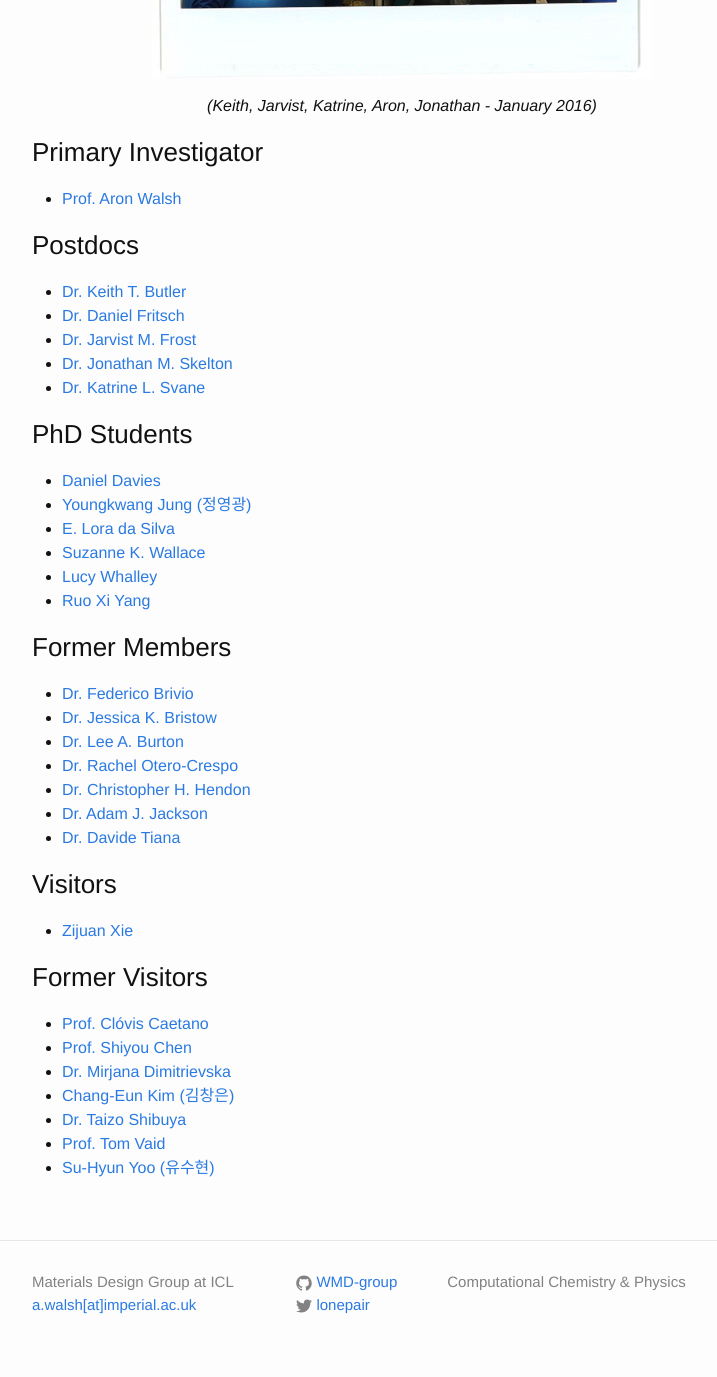
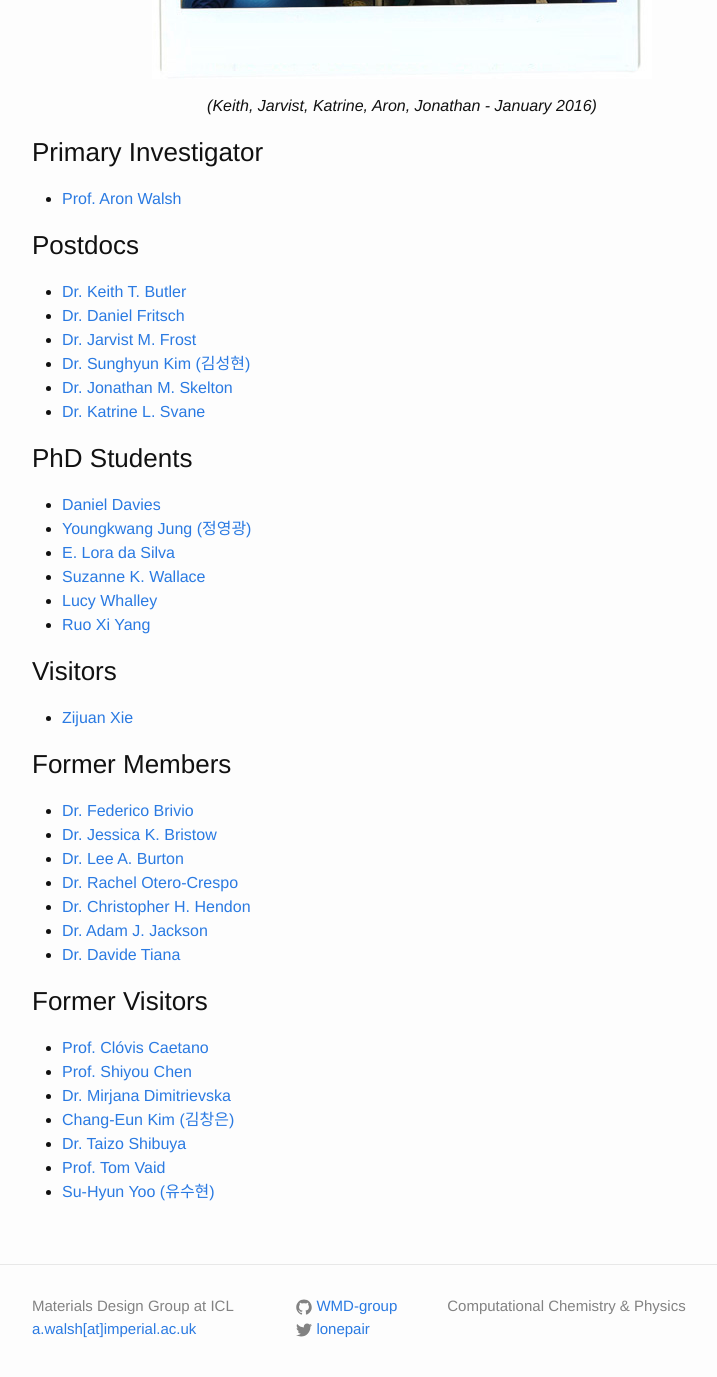
Before and after one commit to WMD-group/WMD-group.github.io, a Jekyll site: the page built from b_group.md, in a window 1280 px wide and 1400 px high, scrolled down 690 px. Shown: the top 1377 px of the window, without its empty margins (238-955 px from the left). Built offline with Jekyll 4.4.1, drawn with Linux system fonts in a browser that asks for light colours.

Commit message:
Sunghyun joins

```diff
--- a/b_group.md
+++ b/b_group.md
@@ -23,6 +23,7 @@
 - [Dr. Keith T. Butler](https://scholar.google.co.uk/citations?user=eruLmgUAAAAJ&hl=en)
 - [Dr. Daniel Fritsch](http://www.bath.ac.uk/person/1205975)
 - [Dr. Jarvist M. Frost](https://scholar.google.co.uk/citations?user=qNlfsFEAAAAJ&hl=en)
+- [Dr. Sunghyun Kim (김성현)](https://scholar.google.co.uk/citations?user=v438vEAAAAAJ&hl=en)
 - [Dr. Jonathan M. Skelton](https://scholar.google.co.uk/citations?user=FAK4WzwAAAAJ&hl=en)
 - [Dr. Katrine L. Svane](https://scholar.google.co.uk/citations?user=1x7ZtTEAAAAJ&hl=en)
 
```
Also changed, not shown: other parts of b_group.md (+3 -3 lines).
